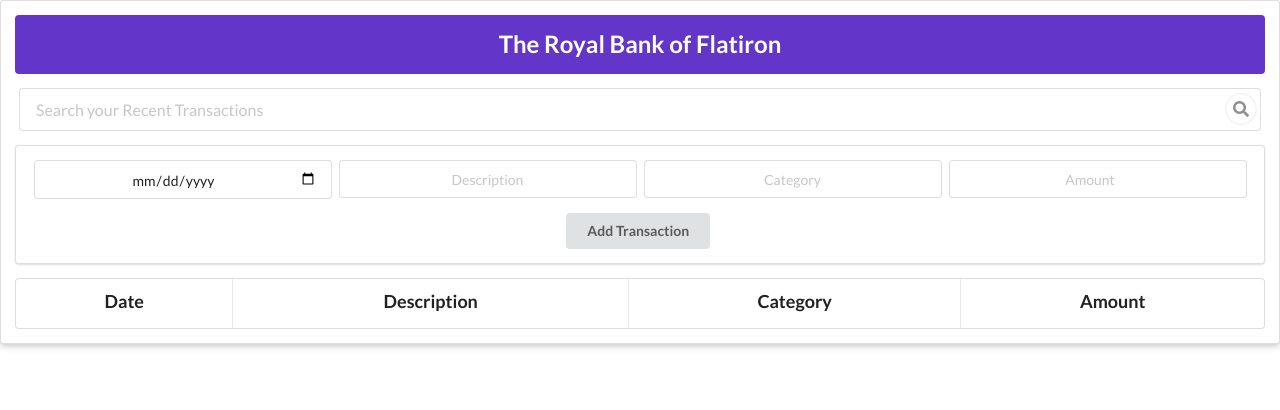
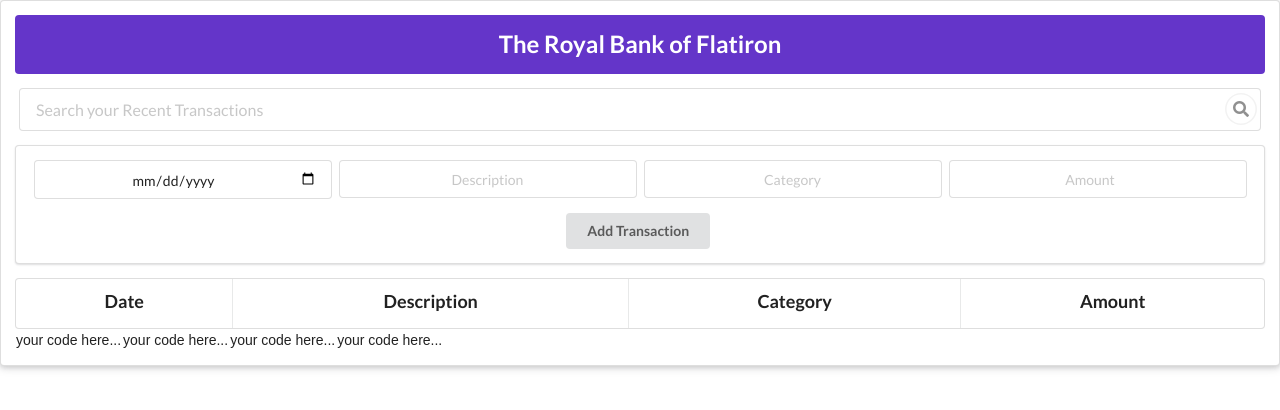
Before and after one commit to isaack-mungui/bank-of-flatiron, a React (Create React App) app in the folder code-challenge/: page / in a window 1280 px wide. Shown: the top 410 px of the page. Built offline with nearby package versions, Linux system fonts and the light colour scheme.

Commit message:
imported and used the transaction component

```diff
--- a/code-challenge/src/components/App.js
+++ b/code-challenge/src/components/App.js
@@ -1,5 +1,6 @@
 import React from "react";
 import AccountContainer from "./AccountContainer";
+import Transaction from "./Transaction";
 
 function App() {
   return (
@@ -8,6 +9,7 @@ function App() {
         <h2>The Royal Bank of Flatiron</h2>
       </div>
       <AccountContainer />
+      <Transaction />
     </div>
   );
 }
```
